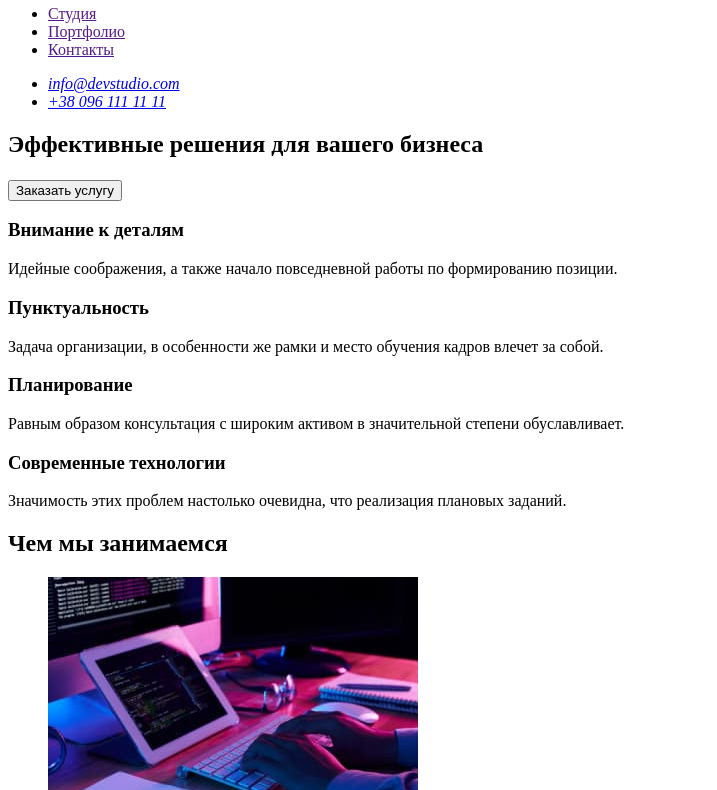
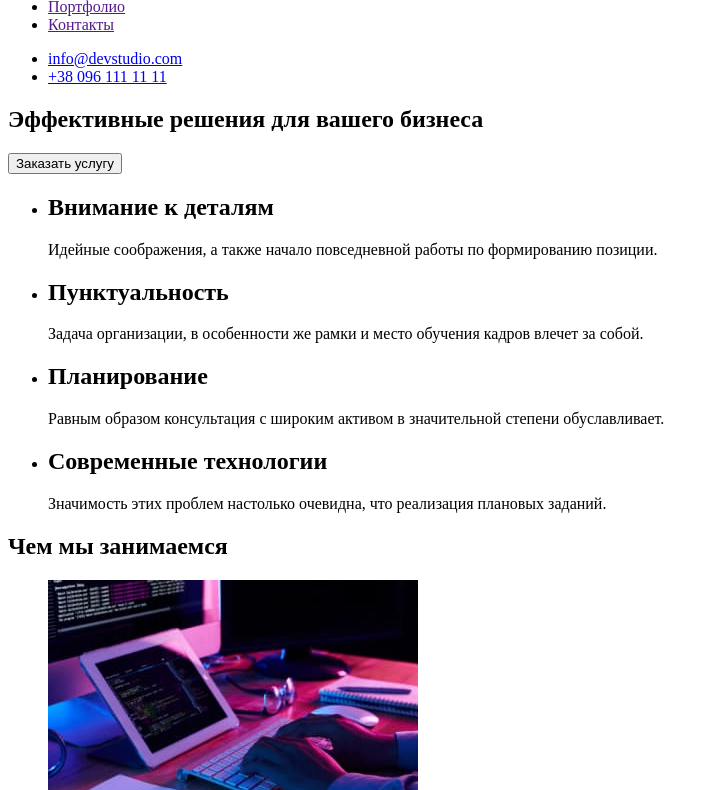
Before and after one commit to Oh-Ilnam/goit-markup-hw-01, a plain HTML site: page index.html in a window 1280 px wide. Shown: the part 62-852 px from the top of the page, without its empty margins (0-717 px from the left). Drawn offline with Linux system fonts and the light colour scheme.

Commit message:
Update index.html

```diff
--- a/index.html
+++ b/index.html
@@ -8,51 +8,57 @@
   </head>
   <body>
     <header>
-      <h2><a href="">WebStudio</a></h2>
-      <nav>
+      <nav><a href="">WebStudio</a></nav>
+
       <ul>
         <li><a href="">Студия</a></li>
         <li><a href="">Портфолио</a></li>
         <li><a href="">Контакты</a></li>
       </ul>
-      </nav>
-      <address>
       <ul>
         <li><a href="mailto:">info@devstudio.com</a></li>
         <li><a href="tel:+380961111111">+38 096 111 11 11</a></li>
       </ul>
-      </address>
     </header>
     <main>
       <section>
-        <h2>Эффективные решения для вашего бизнеса</h2>
-        <h3><button type="button">Заказать услугу</button></h3>
+        <h1>Эффективные решения для вашего бизнеса</h1>
+        <nav><button type="button">Заказать услугу</button></nav>
       </section>
-      <section>
-        <h3>Внимание к деталям</h3>
+      <section alt="Ключевые моменты и решения для бизнеса">
+        <ul>
+          <li>
+            <h2>Внимание к деталям</h2>
             <p>
               Идейные соображения, а также начало повседневной работы по
               формированию позиции.
             </p>
-        <h3>Пунктуальность</h3>
+          </li>
+          <li>
+            <h2>Пунктуальность</h2>
             <p>
               Задача организации, в особенности же рамки и место обучения кадров
               влечет за собой.
             </p>
-        <h3>Планирование</h3>
+          </li>
+          <li>
+            <h2>Планирование</h2>
             <p>
-          Равным образом консультация с широким активом в значительной степени
-          обуславливает.
+              Равным образом консультация с широким активом в значительной
+              степени обуславливает.
             </p>
-        <h3>Современные технологии</h3>
+          </li>
+          <li>
+            <h2>Современные технологии</h2>
             <p>
-          Значимость этих проблем настолько очевидна, что реализация плановых
-          заданий.
+              Значимость этих проблем настолько очевидна, что реализация
+              плановых заданий.
             </p>
+          </li>
+        </ul>
       </section>
       <section>
         <h2>Чем мы занимаемся</h2>
-        <h2 hidden>Галлерея</h2>
         <ul>
           <li>
             <img
@@ -125,7 +131,8 @@
           </li>
         </ul>
       </section>
-      <h2><a href="">WebStudio</a></h2>
+      <footer>
+        <a href="">WebStudio</a>
         <address>
           <ul>
             <li>
@@ -144,12 +151,7 @@
             <li><a href="tel:+380961111111">+38 096 111 11 11</a></li>
           </ul>
         </address>
-      <section>
-        <h2>Онлайн-запис</h2>
-      </section>
+      </footer>
     </main>
-    <footer>
-      <p>&#169;Copyrigt 2020</p>
-    </footer>
   </body>
 </html>
```
Lines whose indentation alone changed are shown as unchanged.
